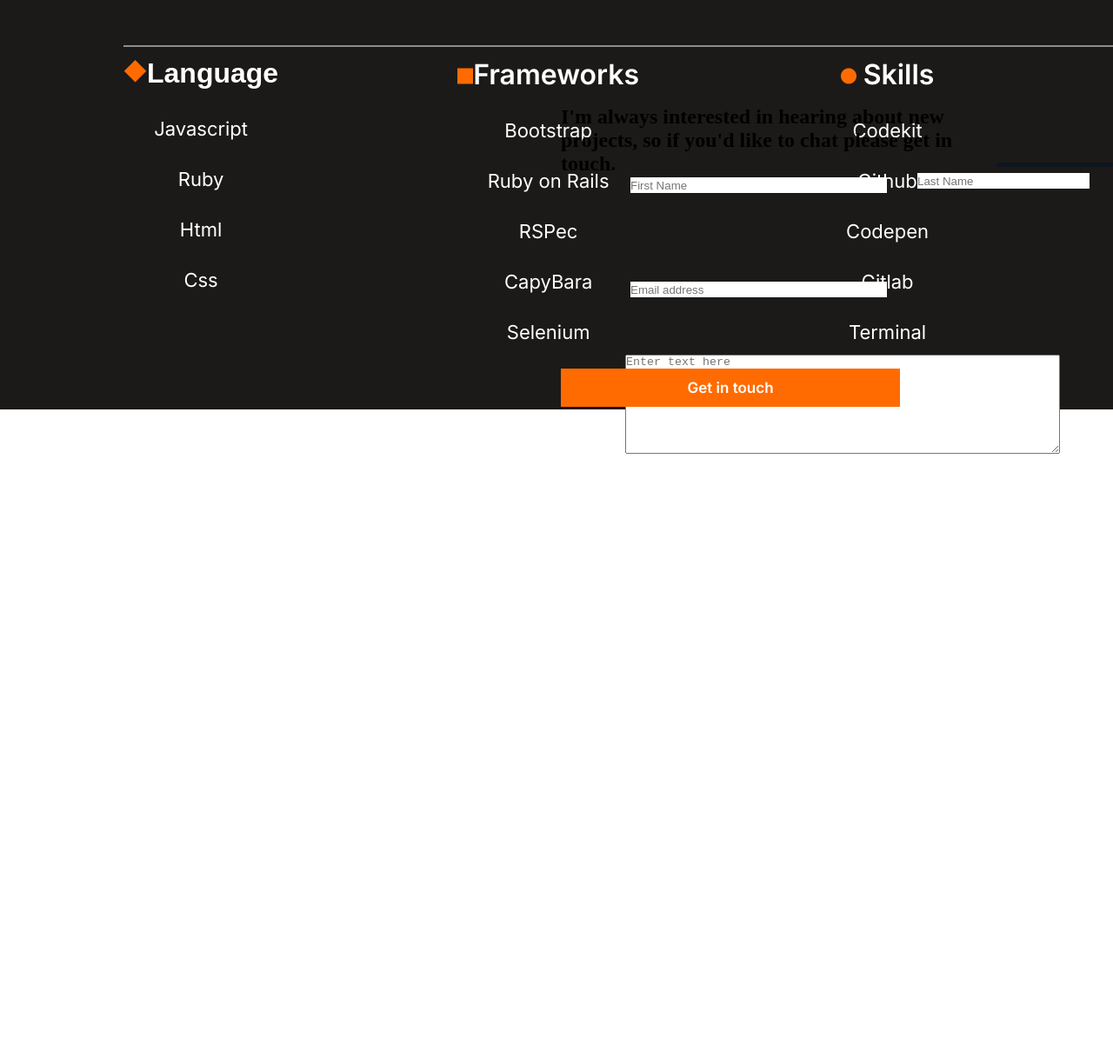
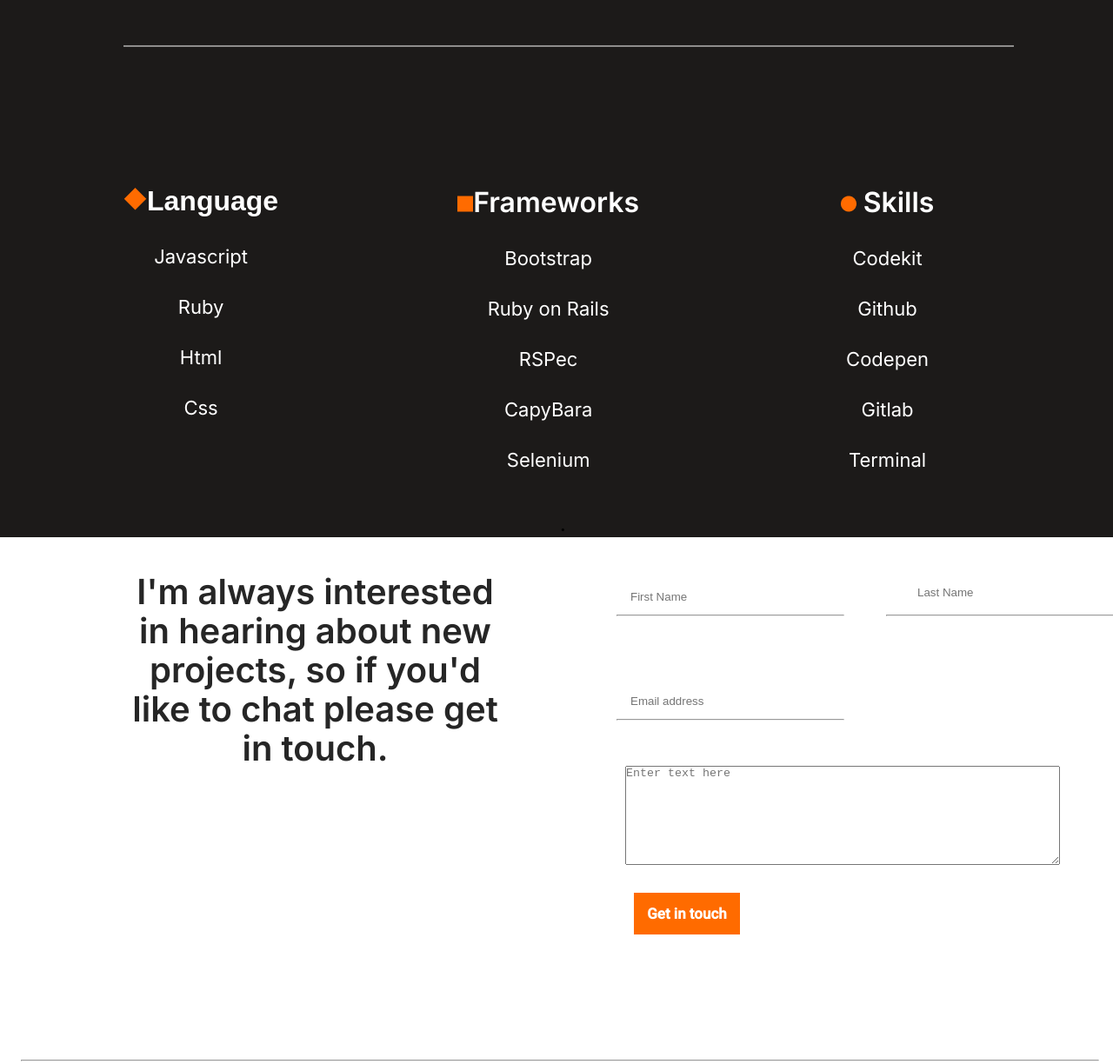
Before and after one commit to X-Elie-X/Portfolio-mobile-version-, a website: page index.html in a window 1280 px wide. Shown: the part 3060-4284 px from the top of the page at 87% size. Before the commit the page ends 3586 px from the top, so only its background shows below. Drawn offline with Linux system fonts and the light colour scheme; a web font is replaced by a local one.

Commit message:
Update index.html

```diff
--- a/index.html
+++ b/index.html
@@ -31,7 +31,6 @@
           you need coded, don’t hestiate to contact me.
         </p>
       </section>
-
       <ul class="social-media">
         <li>
           <a href="#"><img src="./img/Vector.png " alt=" " /></a>
@@ -156,12 +155,10 @@
         <button type="button" class="effect project-btn">See Project</button>
       </div>
     </section>
-    <!-- new section -->
     <section class="projects1">
       <div class="project1">
         <button type="button" class="effect project-btn">See Project</button>
       </div>
-
       <div class="project2">
         <h3>Data Dashboard Healthcare</h3>
         <p>
@@ -198,7 +195,6 @@
           <li>Ruby</li>
         </ul>
       </div>
-
       <div class="project5">
         <h3>Data Dashboard Healthcare</h3>
         <p>
@@ -224,7 +220,6 @@
         </ul>
       </div>
     </section>
-
     <section class="about">
       <h3>About me</h3>
       <p>
@@ -234,7 +229,7 @@
       </p>
       <button type="button" class="effect">Get My Resume</button>
       <hr />
-      <img src="./img/Vector44.png" alt="" class="inline" />
+      <img src="./img/Vector44.png" alt="" class="inlines" />
       <ul class="list">
         <li class="lang">
           <img src="./img/Rectangle55.png" alt="" />Language
@@ -327,12 +322,12 @@
       </ul>
       <img src="./img/Shape.png" alt="" class="shape" />
     </section>
-    <!-- new section -->
-    <section class="contact-forms">
-      <h2>
+    <h2 class="h2">
       I'm always interested in hearing about new projects, so if you'd like to
       chat please get in touch.
     </h2>
+    <section class="contact-forms">
+      <h3>.</h3>
       <form
         action="https://formspree.io/f/xrgjweoj"
         method="POST"
@@ -348,7 +343,7 @@
               placeholder="First Name"
             />
           </li>
-          <li><hr /></li>
+          <li><hr class="hr1" /></li>
           <li>
             <input
               type="text"
@@ -358,7 +353,7 @@
               placeholder="Last Name"
             />
           </li>
-          <li><hr /></li>
+          <li><hr class="hr2" /></li>
           <li>
             <input
               type="email"
@@ -367,7 +362,7 @@
               placeholder="Email address"
             />
           </li>
-          <li><hr /></li>
+          <li><hr class="hr4" /></li>
           <li>
             <textarea
               name="text"
@@ -379,10 +374,11 @@
             ></textarea>
           </li>
         </ul>
-        <button type="submit" class="effect project-btn">Get in touch</button>
+        <button type="submit" class="effect push">Get in touch</button>
       </form>
       <hr class="hr" />
-      <ul class="socials">
+    </section>
+    <ul class="socials-1">
       <li>
         <a href="#"><img src="./img/git.svg " alt=" " /></a>
       </li>
@@ -399,7 +395,6 @@
         <a href="#"><img src="./img/M.svg" alt="" /></a>
       </li>
     </ul>
-      <img src="./img/Shape.png" alt="" class="shape" />
-    </section>
+    <hr class="hr3" />
   </body>
 </html>
```
Lines whose indentation alone changed are shown as unchanged.
